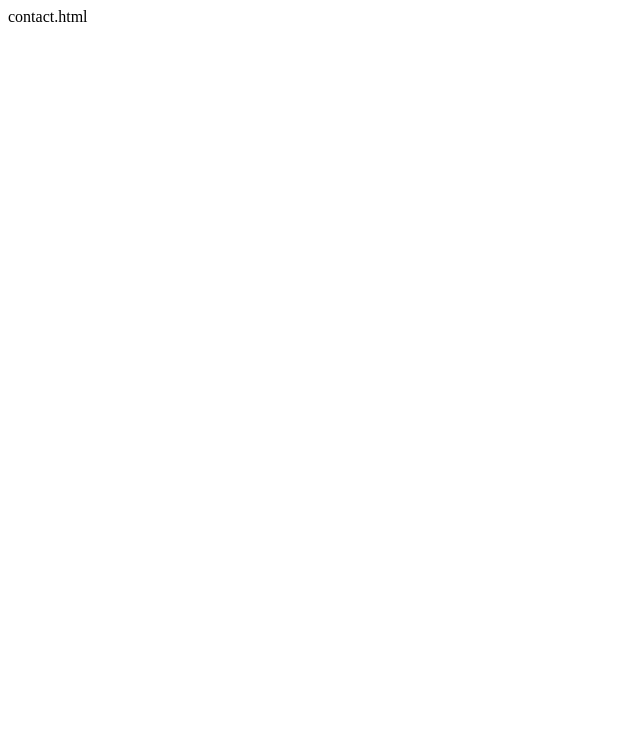
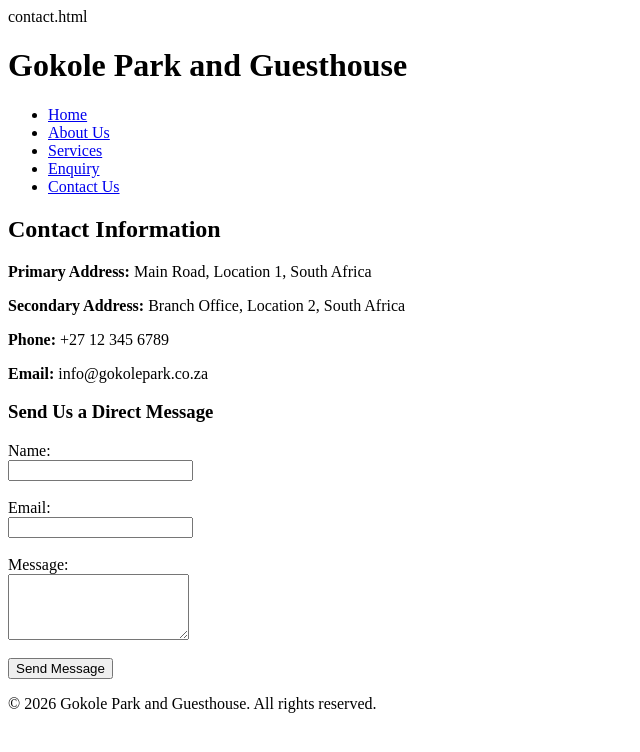
Before and after one commit to Thama-Mauba/Gokole_-Park_-Guesthouse, a plain HTML site: page contact.html in a window 1280 px wide. Shown: the whole page, without its empty margins (0-640 px from the left). Drawn offline with Linux system fonts and the light colour scheme.

Commit message:
Update contact.html

```diff
--- a/contact.html
+++ b/contact.html
@@ -1 +1,49 @@
 contact.html
+<!DOCTYPE html>
+<html lang="en">
+<head>
+    <meta charset="UTF-8">
+    <meta name="viewport" content="width=device-width, initial-scale=1.0">
+    <title>Contact Us | Gokole Park and Guesthouse</title>
+</head>
+<body>
+    <header>
+        <h1>Gokole Park and Guesthouse</h1>
+        <nav>
+            <ul>
+                <li><a href="index.html">Home</a></li>
+                <li><a href="about.html">About Us</a></li>
+                <li><a href="services.html">Services</a></li>
+                <li><a href="enquiry.html">Enquiry</a></li>
+                <li><a href="contact.html">Contact Us</a></li>
+            </ul>
+        </nav>
+    </header>
+
+    <main>
+        <h2>Contact Information</h2>
+        <p><strong>Primary Address:</strong> Main Road, Location 1, South Africa</p>
+        <p><strong>Secondary Address:</strong> Branch Office, Location 2, South Africa</p>
+        <p><strong>Phone:</strong> +27 12 345 6789</p>
+        <p><strong>Email:</strong> info@gokolepark.co.za</p>
+
+        <h3>Send Us a Direct Message</h3>
+        <form action="#" method="post">
+            <label for="contact-name">Name:</label><br>
+            <input type="text" id="contact-name" name="contact-name" required><br><br>
+
+            <label for="contact-email">Email:</label><br>
+            <input type="email" id="contact-email" name="contact-email" required><br><br>
+
+            <label for="contact-message">Message:</label><br>
+            <textarea id="contact-message" name="contact-message" rows="4" required></textarea><br><br>
+
+            <button type="submit">Send Message</button>
+        </form>
+    </main>
+
+    <footer>
+        <p>&copy; 2026 Gokole Park and Guesthouse. All rights reserved.</p>
+    </footer>
+</body>
+</html>
```
